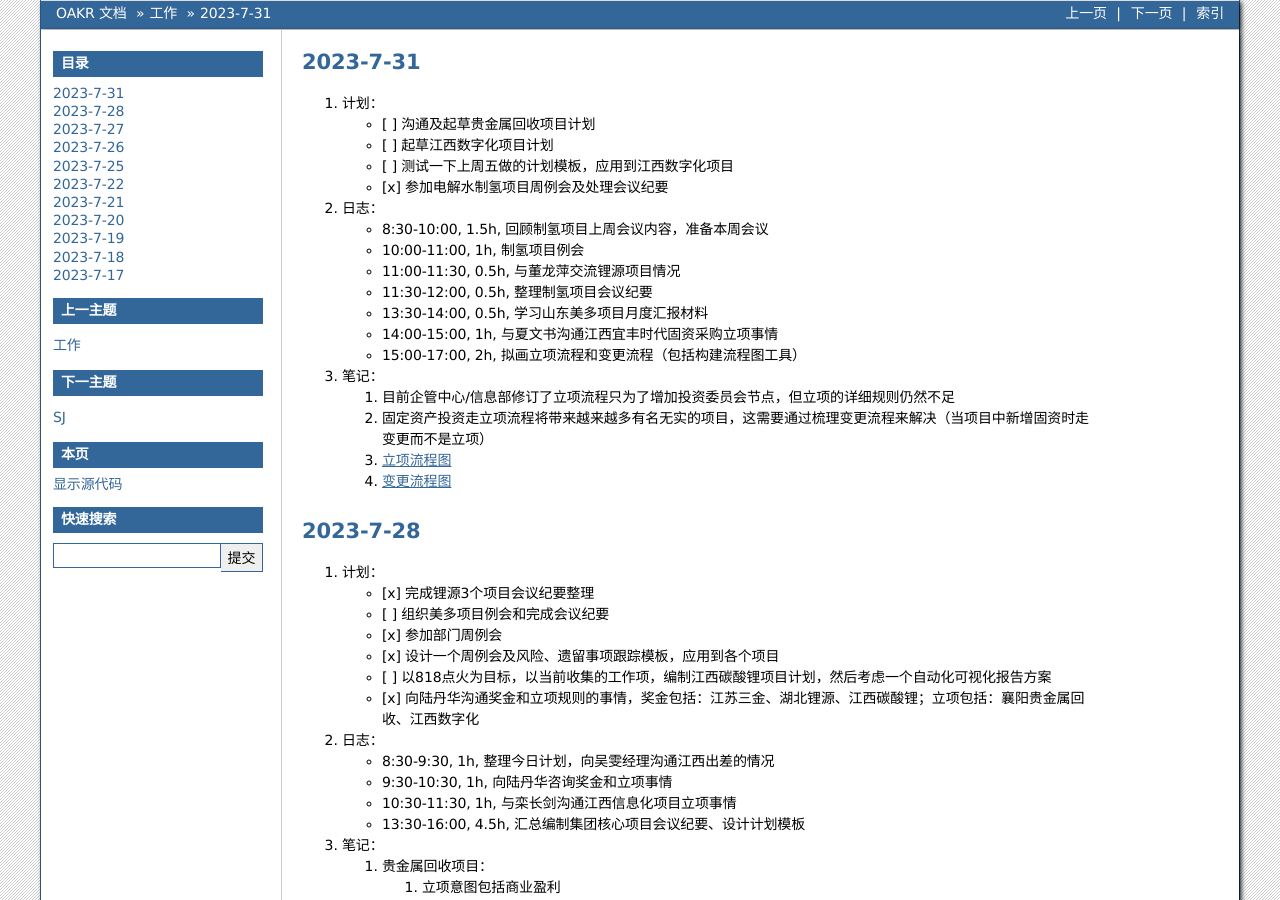
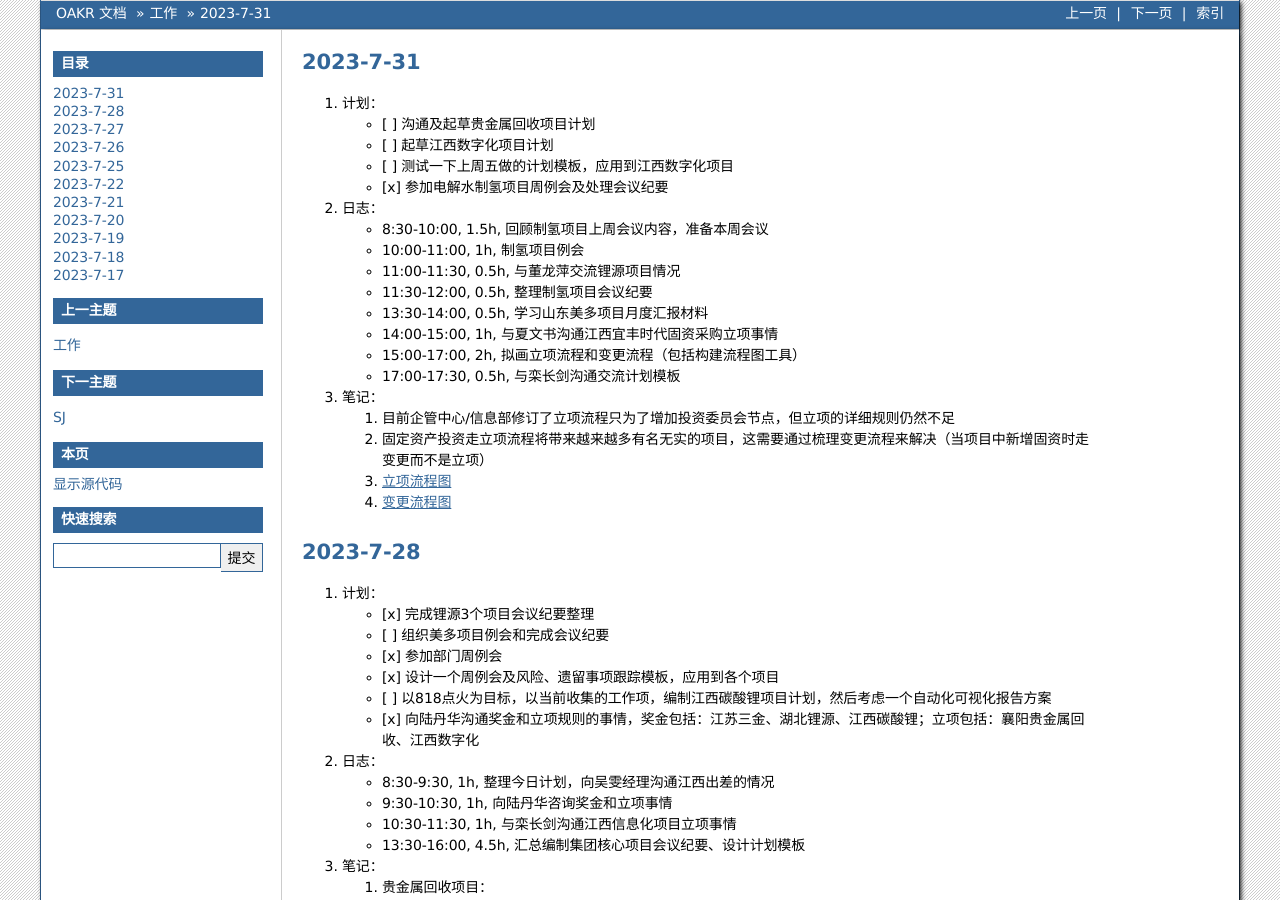
Before and after one commit to cruiurc/cruiurc.github.io, a Sphinx documentation site: the page built from source/work/lp/lp.rst, in a window 1280 px wide and 900 px high. Built offline with Sphinx 7.4.7, drawn with Linux system fonts in a browser that asks for light colours.

Commit message:
test push script

```diff
--- a/source/work/lp/lp.rst
+++ b/source/work/lp/lp.rst
@@ -16,6 +16,7 @@
    - 13:30-14:00, 0.5h, 学习山东美多项目月度汇报材料
    - 14:00-15:00, 1h, 与夏文书沟通江西宜丰时代固资采购立项事情
    - 15:00-17:00, 2h, 拟画立项流程和变更流程（包括构建流程图工具）
+   - 17:00-17:30, 0.5h, 与栾长剑沟通交流计划模板
 
 3. 笔记：
 
```
